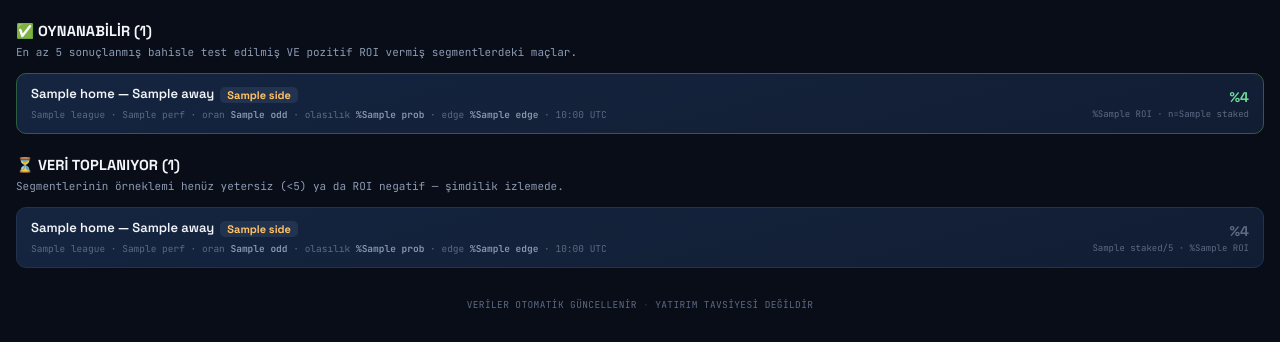
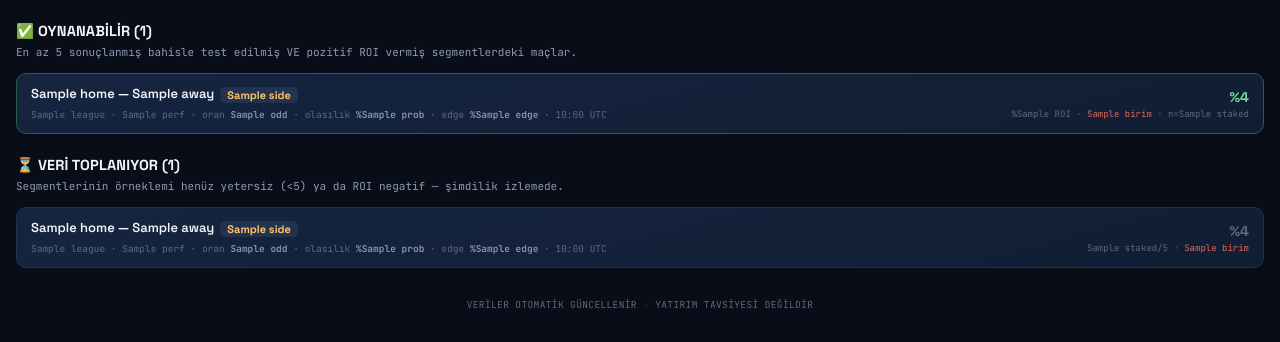
Before and after one commit to kamiltayyar161616-spec/Volkano-Sinyal, a Flask app: template templates/oynanabilir.html in a window 1280 px wide. Shown: the part 263-605 px from the top of the page. Run offline with Flask 3, Linux system fonts and the light colour scheme; the template is opened without the code that fills it: most values are stand-ins (such as "Sample title", 1, 10 or a date in 2020).

Commit message:
Oynanabilir sayfasina 1 birim stake'e gore ham +/- ROI rakami eklendi (toplam karti + her satir)

```diff
--- a/match_analyzer.py
+++ b/match_analyzer.py
@@ -279,6 +279,7 @@ def get_playable_picks(analysis: dict) -> dict:
         "won": overall_won,
         "lost": overall_lost,
         "staked": overall_staked,
+        "roi_units": round(overall_roi_units, 2),
         "win_rate": round(100 * overall_won / overall_staked, 1) if overall_staked else None,
         "roi_pct": round(100 * overall_roi_units / overall_staked, 1) if overall_staked else None,
         "segment_count": len(qualifying_segments),
--- a/templates/oynanabilir.html
+++ b/templates/oynanabilir.html
@@ -79,7 +79,7 @@
         <div class="overall-lbl">SONUÇLANAN BAHİS</div>
       </div>
     </div>
-    <div class="overall-note">{{ data.overall.segment_count }} segment "oynanabilir" statüsünde &middot; {{ data.overall.won }} kazandı / {{ data.overall.lost }} kaybetti</div>
+    <div class="overall-note">{{ data.overall.segment_count }} segment "oynanabilir" statüsünde &middot; {{ data.overall.won }} kazandı / {{ data.overall.lost }} kaybetti &middot; <b style="color:{{ 'var(--turf-bright)' if data.overall.roi_units > 0 else 'var(--clay)' }};">{{ '+' if data.overall.roi_units > 0 else '' }}{{ data.overall.roi_units }} birim</b> (1 birim flat stake)</div>
   {% else %}
     <div class="overall-note">Henüz "oynanabilir" statüsüne giren, yeterli örneklemi olan bir segment yok — veri biriktikçe burada toplam ROI görünecek.</div>
   {% endif %}
@@ -97,7 +97,7 @@
     </div>
     <div class="row-right">
       <div class="perf-badge pos">%{{ c.perf.win_rate }}</div>
-      <div class="perf-sub">{{ '+' if c.perf.roi_pct > 0 else '' }}%{{ c.perf.roi_pct }} ROI &middot; n={{ c.perf.staked }}</div>
+      <div class="perf-sub">{{ '+' if c.perf.roi_pct > 0 else '' }}%{{ c.perf.roi_pct }} ROI &middot; <span style="color:{{ 'var(--turf-bright)' if c.perf.roi_units > 0 else 'var(--clay)' }};">{{ '+' if c.perf.roi_units > 0 else '' }}{{ c.perf.roi_units }} birim</span> &middot; n={{ c.perf.staked }}</div>
     </div>
   </div>
   {% endfor %}
@@ -118,7 +118,7 @@
     <div class="row-right">
       {% if c.perf and c.perf.win_rate is not none %}
         <div class="perf-badge flat">%{{ c.perf.win_rate }}</div>
-        <div class="perf-sub">{{ c.perf.staked }}/5 &middot; %{{ c.perf.roi_pct }} ROI</div>
+        <div class="perf-sub">{{ c.perf.staked }}/5 &middot; <span style="color:{{ 'var(--turf-bright)' if c.perf.roi_units > 0 else 'var(--clay)' }};">{{ '+' if c.perf.roi_units > 0 else '' }}{{ c.perf.roi_units }} birim</span></div>
       {% else %}
         <span class="collecting-badge">İZLEMEDE</span>
       {% endif %}
```
